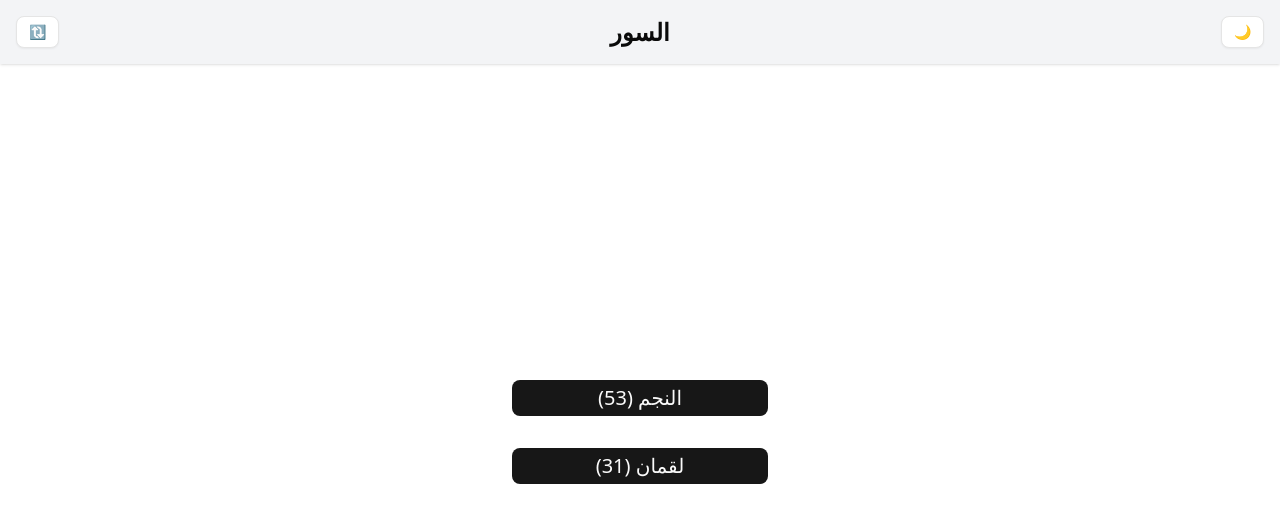
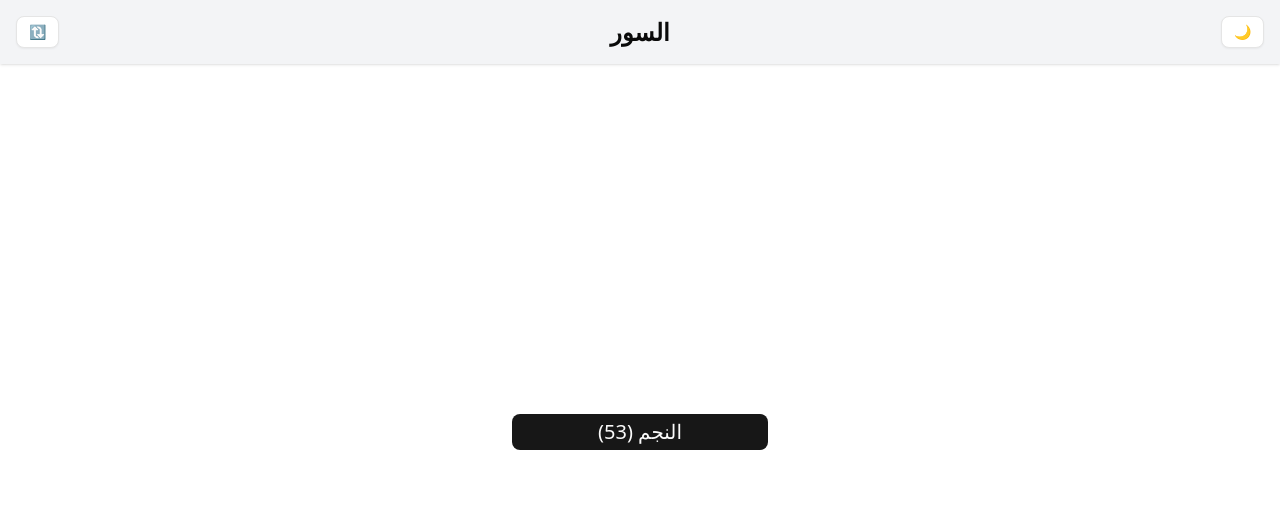
Before and after one commit to fennec01/nour, a React (Vite) app: page / in a window 1280 px wide. Shown: the top 522 px of the page. Built offline with nearby package versions, Linux system fonts and the light colour scheme.

Commit message:
Change color

```diff
--- a/src/pages/AlbumPage.tsx
+++ b/src/pages/AlbumPage.tsx
@@ -6,7 +6,7 @@ import { useTheme } from "@/hooks/useTheme";
 export function AlbumPage() {
   const navigate = useNavigate();
   const { isDark, setIsDark } = useTheme();
-  const albums = ['النجم (53)', 'لقمان (31)'];
+  const albums = ['النجم (53)'];
 
   // PWA install prompt
   const [deferredPrompt, setDeferredPrompt] = useState<any>(null);
@@ -33,7 +33,7 @@ export function AlbumPage() {
   };
 
   return (
-    <div className="flex flex-col min-h-screen bg-white dark:bg-gray-900 transition-colors">
+    <div className="flex flex-col min-h-screen transition-colors">
       {/* Navbar */}
       <nav className="w-full flex items-center justify-between bg-gray-100 dark:bg-gray-800 p-4 shadow-sm">
         <Button variant="outline" size="sm">🔃</Button>
--- a/src/pages/SongsPage.tsx
+++ b/src/pages/SongsPage.tsx
@@ -13,7 +13,7 @@ export function SongsPage() {
   const songs = ['alnajm1.mp3', 'alnajm2.mp3', 'alnajm3.mp3'];
 
   return (
-    <div className="flex flex-col min-h-screen bg-white dark:bg-gray-900 transition-colors">
+    <div className="flex flex-col min-h-screen transition-colors">
       {/* Navbar */}
       <nav className="w-full flex items-center justify-between bg-gray-100 dark:bg-gray-800 p-4 shadow-sm">
         <Button variant="outline" size="sm" onClick={() => navigate("/")}>
@@ -28,7 +28,7 @@ export function SongsPage() {
       {/* Main content */}
       <div className="flex flex-col items-center justify-center flex-1 p-6">
         {songs.map((song, index) => (
-          <Button key={song} className="m-4 w-64 text-xl py-4" onClick={() => setCurrentSong(`https://cdn.jsdelivr.net/gh/fennec01/nour/public/songs/${song}`)}>
+          <Button key={song} className="m-4 w-64 text-xl py-4" onClick={() => setCurrentSong(`https://cdn.jsdelivr.net/gh/fennec01/nour@gh-pages/songs/${song}`)}>
             {'الجزء ' + (index + 1)}
           </Button>
         ))}
```
